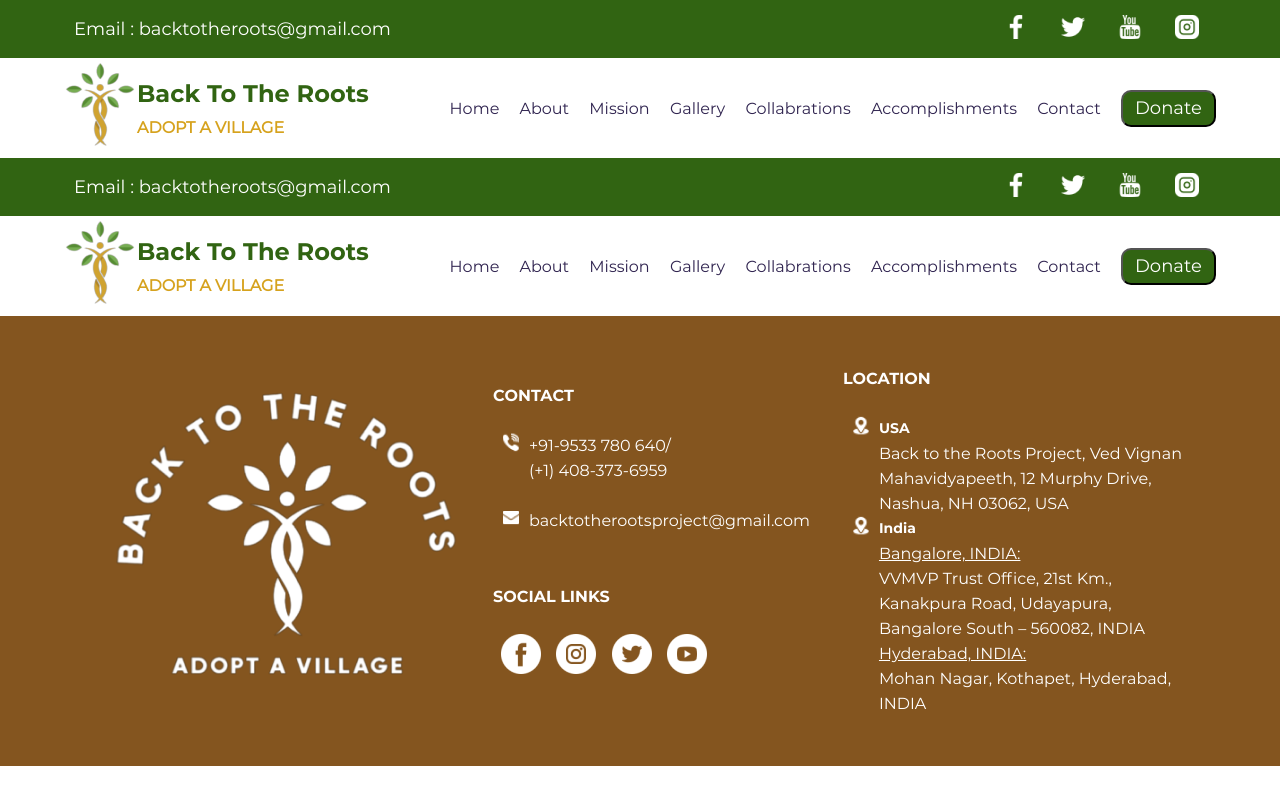
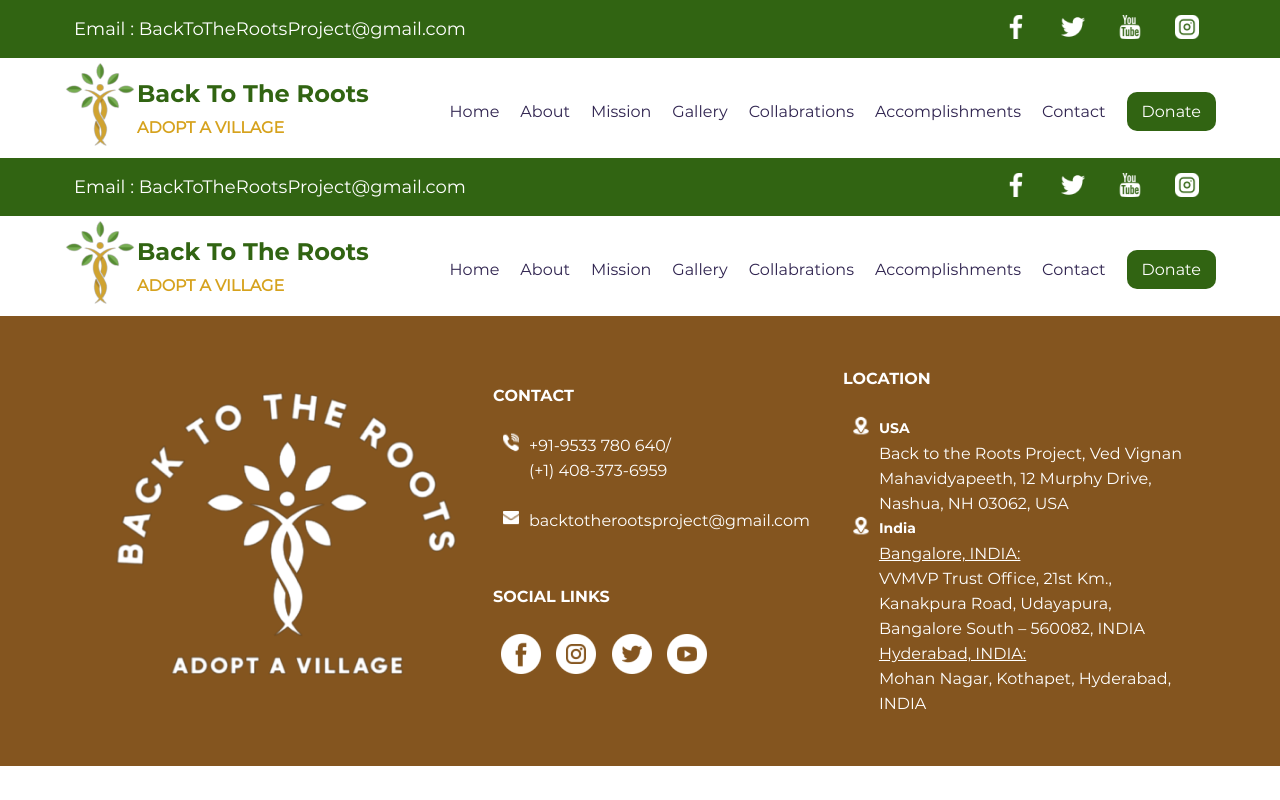
Before and after one commit to divyasriambati/backtotheroots, a React (Create React App) app: page /Navbar in a window 1280 px wide. Built offline with nearby package versions, Linux system fonts and the light colour scheme.

Commit message:
add link for donation button

```diff
--- a/src/components/Contact/Contact.js
+++ b/src/components/Contact/Contact.js
@@ -305,7 +305,7 @@
       <div className='contactPageSection2'>
         <div className='contactPageSection2Image'><img src={BTTR_director} className='Image'/></div>
         <div className='contactPageSection2Content'>
-            <div className='contactPageSection2Heading'>SUDHAKAR VERAVALLI</div>
+            <div className='contactPageSection2Heading'>SUDHAKAR VEERAVALLI</div>
             <div className='contactPageContent'>Director, Back To The Roots Project<br />
                 USA: 408-373-6959 (Google Voice)<br />
                 India: +91-9533 780 640</div>
--- a/src/components/Navbar/Navbar.css
+++ b/src/components/Navbar/Navbar.css
@@ -99,13 +99,17 @@
 .donate-button{
   border-radius: 10px;
   background: #316412;
-  color:white;
+  color:#FFFFFF !important;
   width: 95px;
   height: 37px;
   font-family: "Regular";
   font-size: large;
+  padding: 10px 15px
 }
-
+.a{
+  text-decoration: none;
+  color:white !important
+}
 .navbar {
   height: 100px;
   background-color: #ffffff;
--- a/src/components/Navbar/Navbar.js
+++ b/src/components/Navbar/Navbar.js
@@ -25,7 +25,7 @@
             <div className='nav-row-container'>
                 <div  className='nav-row-sub-container'>
                 <div className='nav-column1'>
-                    <p>Email : backtotheroots@gmail.com</p>
+                    <p>Email : BackToTheRootsProject@gmail.com</p>
                 </div>
                 <div className='nav-column2'>
                     <div className='nav-facebook'><img src={facebook}></img></div>
@@ -80,7 +80,7 @@
                         <NavLink to="/Contact" onClick={handleCloseNavbar}>Contact</NavLink>
                       </li>
                       <li>
-                        <button className='donate-button'>Donate</button>
+                        <a className='a donate-button' target="_blank" href="https://donate.stripe.com/8wM8yEgQDe4x5mE8ww">Donate</a>
                       </li>
                     </ul>
                   </div>
```
